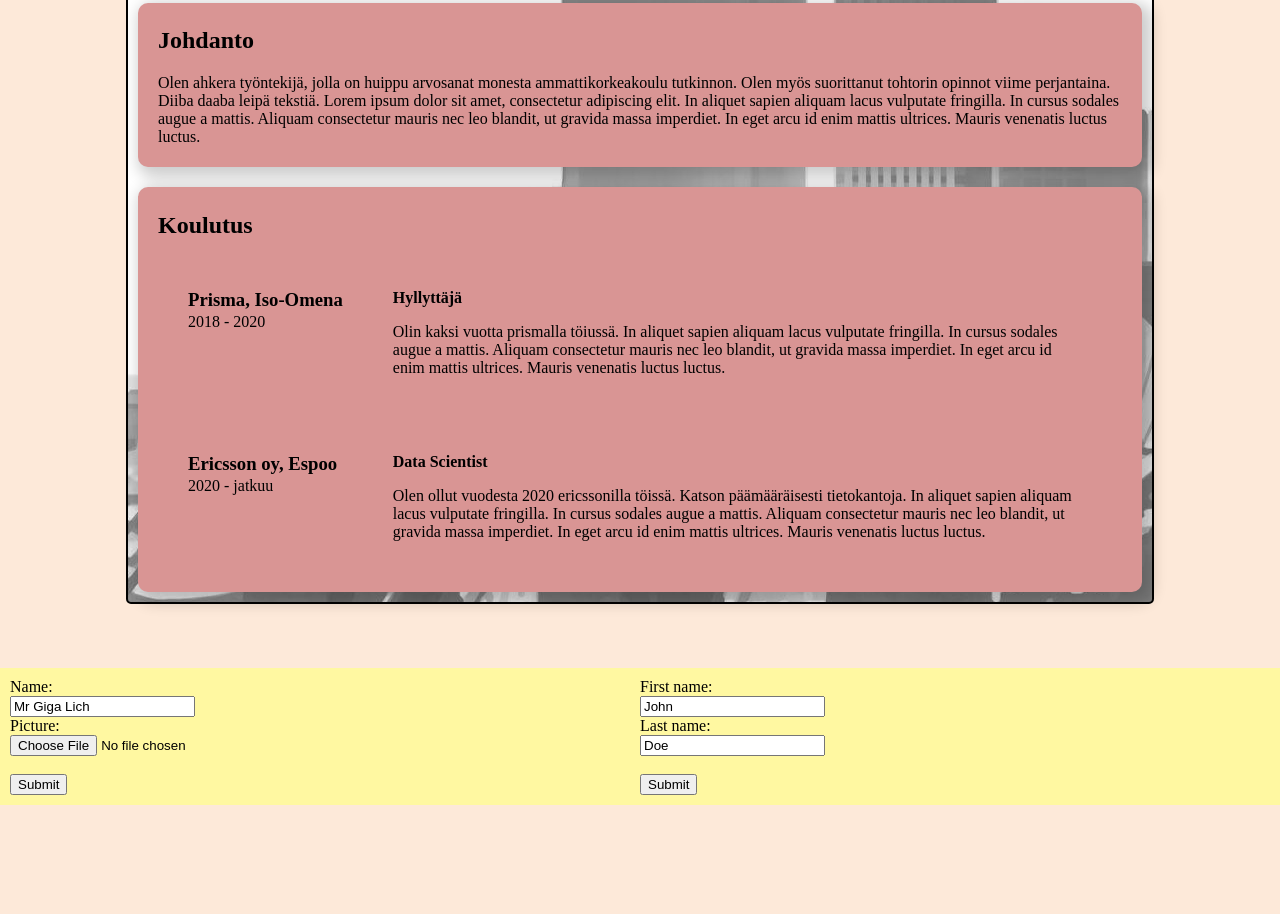
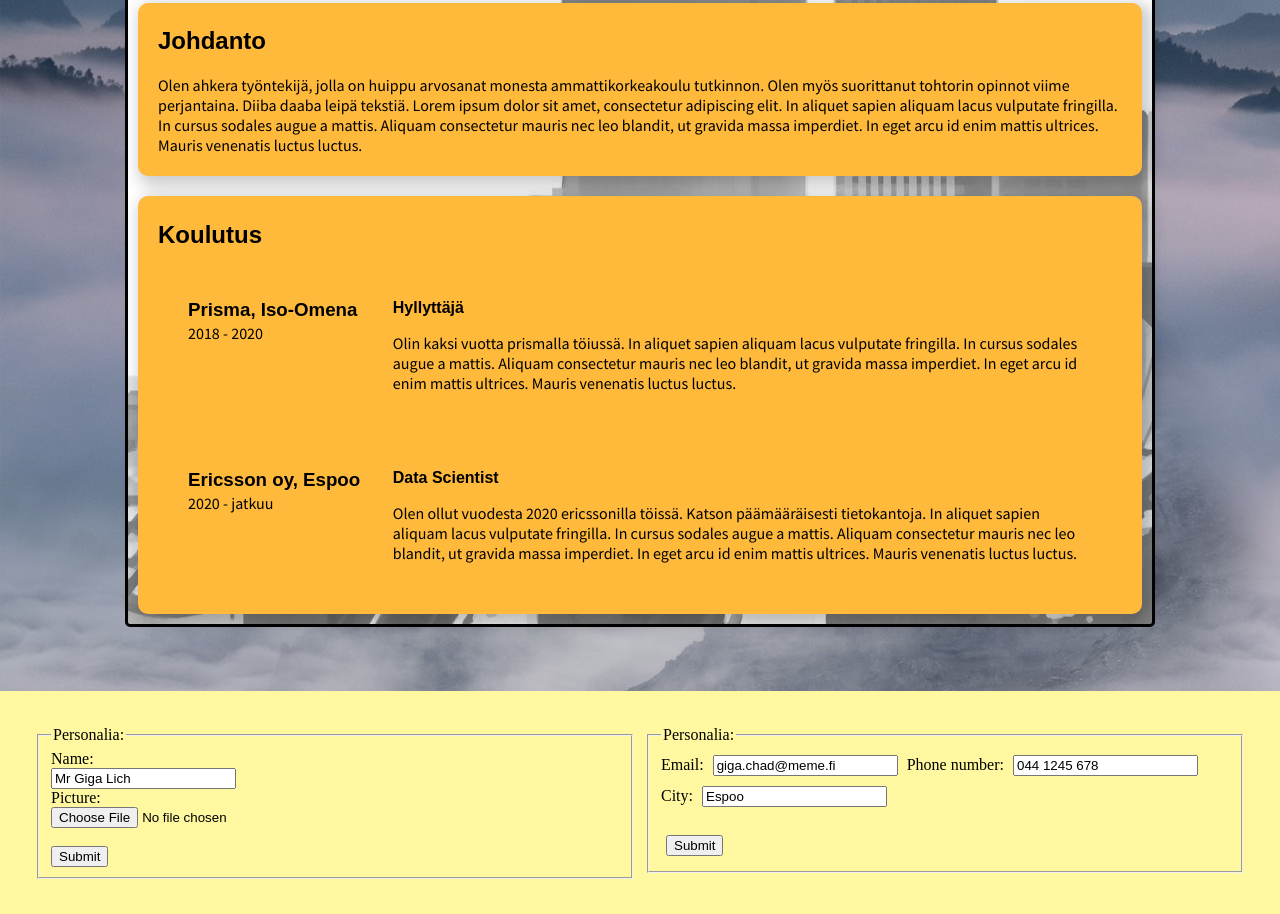
Before and after one commit to nuttie1/cv-builder, a plain HTML site: page index.html in a window 1280 px wide. Shown: the part 567-1481 px from the top of the page. Before the commit the page ends 1372 px from the top, so only its background shows below. Drawn offline with nearby package versions, Linux system fonts and the light colour scheme; a web font is replaced by a local one.

Commit message:
Yleinen päivitys

```diff
--- a/css/style.css
+++ b/css/style.css
@@ -1,5 +1,8 @@
+
+
 body {
-    background-color: rgba(253,233,217,1);
+    background-image: url('../media/back3.jpg');
+    background-size: cover;
     margin: 0px;
     padding: 0px;
 }
@@ -9,24 +12,54 @@ body {
     height: 100%;
 
 }
+/* */
+/* Sivuston laajuiset muutokset ------------------------------------------------------------*/
+/* */
+:root {
+    --background: #ffba3b;
+    --border: black;
+}
+h1,h2,h3,h4 {
+    font-family: 'Akshar', sans-serif;
+}
+p {
+    font-family: 'Akshar', sans-serif;
+    font-family: 'Source Sans Pro', sans-serif;
+}
+/* */
+/* Sivuston laajuiset muutokset ------------------------------------------------------------*/
+/* */
+
+
+/* */
+/* CV-container ------------------------------------------------------------*/
+/* */
 section {
     display: flex;
     flex-wrap: wrap;
     margin: auto;
     width: 80%;
-    border: black solid 2px;
+    border: var(--border) solid 3px;
     border-radius: 5px;
     margin-top: 5%;
     margin-bottom: 5%;
-    background-image: url('/media/back.jpg');
+    background-image: url('../media/back.jpg');
 
 }
+/* */
+/* CV-container ------------------------------------------------------------*/
+/* */
+
+
+
+
+/* */
+/* CV-yläpalkki ------------------------------------------------------------*/
+/* */
 summary {
     display: flex;
     flex-wrap: wrap;
     width: 100%;
-    background-color: rgba(218, 202, 210, 0.5);
-    border-bottom: black solid 2px;
 }
 
 summary figure{
@@ -42,7 +75,7 @@ summary figure img {
     margin: auto;
     display: block;
     border-radius: 50%;
-    border: black solid 2px;
+    border: var(--border) solid 2px;
 }
 summary figure h1 {
     text-align: center;
@@ -52,21 +85,47 @@ summary aside{
     width: 42.5%;
     margin: 5%;
     margin-left: 2.5%;
-    background-color: rgba(217,149,148,1);
+
 }
 summary aside ul {
     padding: 0px;
-    border: black solid 2px;
+    border: var(--border) solid 2px;
     border-radius: 10px;
     max-width: 100%;
     height: auto;
-    padding: 5px;
+    padding: 10px;
+    background-color: var(--background);
 }
+
+@media screen and (max-width: 800px) {
+    summary {
+        display: block;
+        justify-content: center;
+    }
+    summary aside {
+        width: 100%;
+        margin: auto;
+    }
+    summary figure {
+        width: 100%;
+        margin: auto;
+    }
+
+}
+
+/* */
+/* CV-yläpalkki ------------------------------------------------------------*/
+/* */
+
+
+
+
+
 .tekstit {
     width: 100%;
     margin: 10px;
     padding: 5px 20px;
-    background-color: rgba(217,149,148,1);
+    background-color: var(--background);
     border-radius: 10px;
     box-shadow: 5px 5px 15px 5px rgba(0,0,0,0.2);
 }
@@ -93,32 +152,42 @@ summary aside ul {
 .tyokokemus-aika {
     margin-top: 2px;
 }
+@media screen and (max-width: 980px) {
+    .tyokokemus{
+        width: 100%;
+    }
+
+}
 
 
-@media screen and (max-width: 800px) {
-    summary {
-        display: block;
-        justify-content: center;
-    }
-    summary aside {
-        width: 100%;
-        margin: auto;
-    }
-    summary figure {
-        width: 100%;
-        margin: auto;
-    }
-}
+/* */
+/* Alapalkki ------------------------------------------------------------*/
+/* */
+
 
 footer {
     background-color: #fff8a1;
-    padding: 10px;
+    padding: 30px;
     display: flex;
     flex-wrap: wrap;
 }
 #kuvanimi{
     width: 50%;
 }
+#kuvanimi form{
+    padding: 5px;
+}
 #tiedot{
     width: 50%;
 }
+#tiedot form{
+    padding: 5px;
+}
+#tiedot input {
+    margin: 5px;
+}
+
+
+/* */
+/* Alapalkki ------------------------------------------------------------*/
+/* */
--- a/index.html
+++ b/index.html
@@ -5,6 +5,10 @@
     <title>CV-Builder</title>
     <link rel="stylesheet" type="text/css" href="css/style.css">
     <link rel="icon" type="image/x-icon" href="/media/giga.ico">
+    <link rel="preconnect" href="https://fonts.googleapis.com">
+    <link rel="preconnect" href="https://fonts.gstatic.com" crossorigin>
+    <link href="https://fonts.googleapis.com/css2?family=Akshar&display=swap" rel="stylesheet">
+    <link href="https://fonts.googleapis.com/css2?family=Akshar&family=Source+Sans+Pro:wght@300;400&display=swap" rel="stylesheet">
     <script src="https://cdn.jsdelivr.net/npm/vue/dist/vue.js"></script>
 </head>
 <body>
@@ -19,9 +23,9 @@
             <aside>
                 <ul style="list-style-type:none;">
                     <h2>Tiedot</h2>
-                    <li>Sähköposti: giga.chad@meme.fi</li>
-                    <li>Puh: 0441234555</li>
-                    <li>Asuinpaikka: Espoo</li>
+                    <li>Sähköposti: {{ email }}</li>
+                    <li>Puh: {{ phone }}</li>
+                    <li>Asuinpaikka: {{ city }}</li>
                 </ul>
 
             </aside>
@@ -71,20 +75,31 @@
 
         <div id="kuvanimi">
             <form action="">
+                <fieldset>
+                    <legend>Personalia:</legend>
                     <label for="name">Name:</label><br>
                     <input v-model="message" type="text" id="name" name="fname" ><br>
                     <label for="kuva">Picture:</label><br>
                     <input type="file" id="kuva" name="lname" value="Doe"><br><br>
                     <input type="submit" value="Submit">
+                </fieldset>
             </form>
         </div>
         <div id="tiedot">
             <form action="/action_page.php">
-                <label for="fname2">First name:</label><br>
-                <input type="text" id="fname2" name="fname" value="John"><br>
-                <label for="lname2">Last name:</label><br>
-                <input type="text" id="lname2" name="lname" value="Doe"><br><br>
+                <fieldset>
+                    <legend>Personalia:</legend>
+                    <label for="email">Email:</label>
+                    <input v-model="email" type="text" id="email" name="email">
+
+                    <label for="phone">Phone number:</label>
+                    <input v-model="phone" type="text" id="phone" name="phone"><br>
+
+                    <label for="city">City:</label>
+                    <input v-model="city" type="text" id="city" name="city"><br><br>
+
                     <input type="submit" value="Submit">
+                </fieldset>
             </form>
         </div>
 
--- a/js/javascript.js
+++ b/js/javascript.js
@@ -4,6 +4,9 @@
 let app = new Vue({
   el: '#app',
   data: {
-    message: 'Mr Giga Lich'
+    message: 'Mr Giga Lich',
+    email: 'giga.chad@meme.fi',
+    phone: '044 1245 678',
+    city: 'Espoo'
   }
 })
```
Also changed, not shown: media/back2.jpg (added), media/back3.jpg (added). Lines whose indentation alone changed are shown as unchanged.
